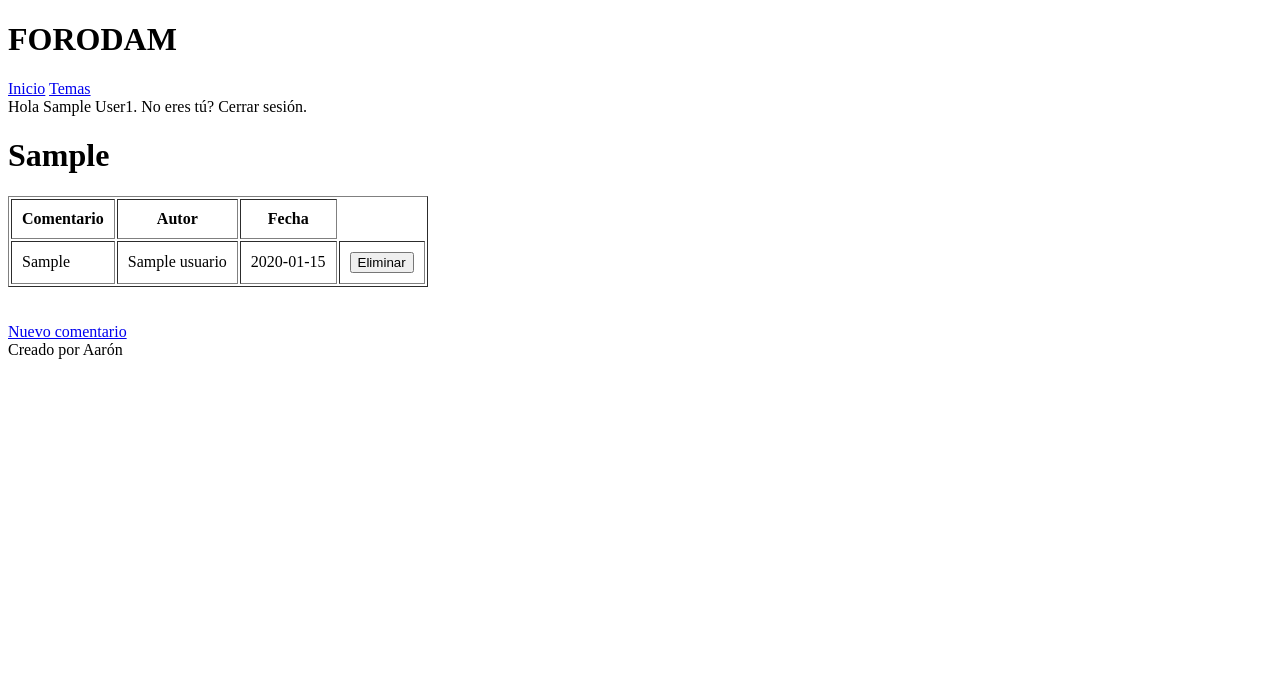
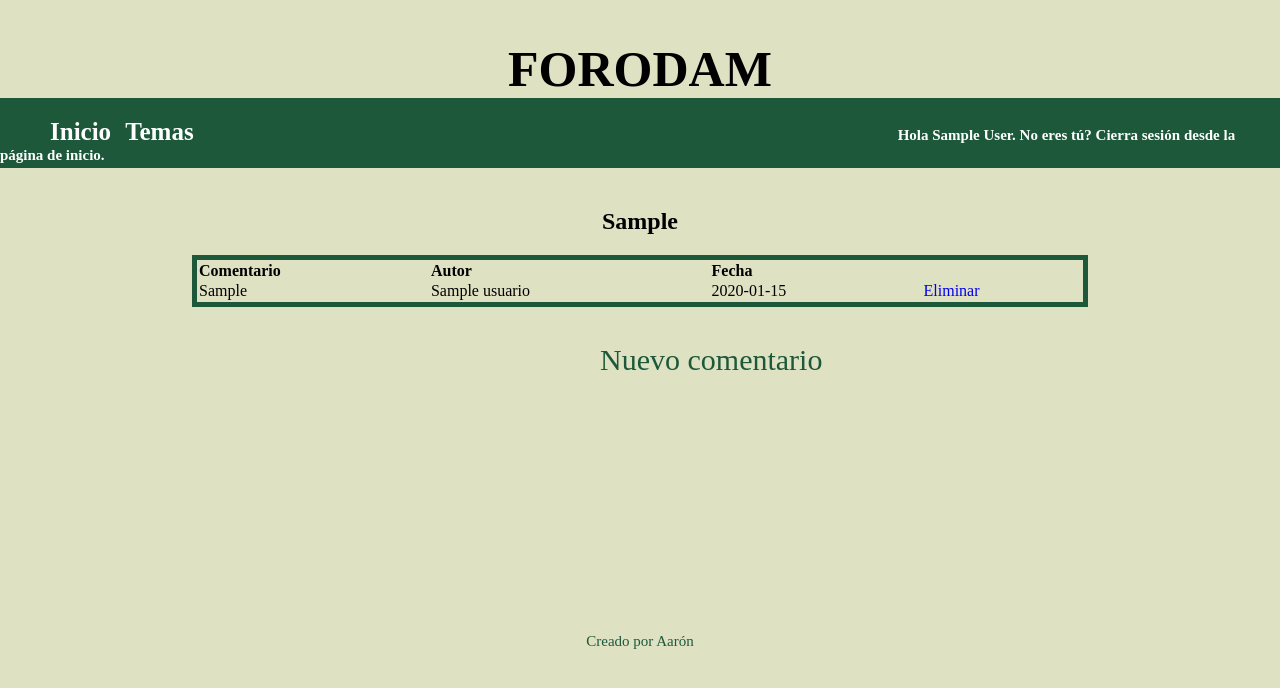
Before and after one commit to aaron0211/Actividad_Foro, a PHP site: the page made by AA_Aarón_Retavé/views/comentarios.php in a window 1280 px wide. Shown: the top 688 px of the page. Run offline with PHP 8.4, Linux system fonts and the light colour scheme; the visitor is signed in with stand-in values (Sample User, id 1); tables that the repository leaves empty hold one stand-in row (values such as "Sample post").

Commit message:
Eliminar comentario y tema añadido

```diff
--- /dev/null
+++ b/AA_Aarón_Retavé/css/style.css
@@ -0,0 +1,163 @@
+*{
+    padding:0;
+    margin: 0;
+    list-style: none;
+    text-decoration: none;
+    background: rgb(223,225,195);
+}
+#barra{
+    background: rgb(29, 88, 58);
+    height: 50px;
+    padding-top: 20px;
+}
+#menu{
+    font-size: 25px;
+    font-weight: bold;
+    color: white;
+    margin-left: 50px;
+    background: rgb(29, 88, 58);
+}
+#menu2{
+    font-size: 25px;
+    font-weight: bold;
+    color: white;
+    margin-left: 10px;
+    background: rgb(29, 88, 58);
+}
+
+#nombre{
+    text-align: right;
+    font-weight: bold;
+    color: white;
+    font-size: 15px;
+    margin-left: 700px;
+    background: rgb(29, 88, 58);
+}
+#enlace{
+    font-size: 15px;
+    font-weight: bold;
+    color: white;
+    background: rgb(29, 88, 58);
+}
+h1{
+    margin-top: 40px;
+    text-align: center;
+    font-size: 50px;
+}
+h2{
+    margin-top: 40px;
+    text-align: center;
+}
+table{
+    text-align: left;
+    border: 5px solid rgb(29, 88, 58);
+    width: 70%;
+    margin: auto;
+    margin-top: 20px;
+}
+.item{
+    font-size: 30px;
+    margin-left: 600px;
+}
+#footer{
+    text-align: center;
+    font-size: 15px;
+    color: rgb(29, 88, 58);
+    margin-top: 20%;
+}
+#cerrar{
+    margin-left: 45%;
+    text-align: center;
+    text-decoration: none;
+    font-weight: bold;
+    background-color: rgb(29, 88, 58);
+    color: white;
+    border:3px double white;
+    margin-top: 5px;
+    border-radius: 5px;
+    padding: 3px;
+}
+#cerrar:hover{
+     font-weight: bold;
+     background-color: white;
+     color: rgb(29, 88, 58);
+     border: 3px double rgb(29, 88, 58);
+ }
+#formulario{
+    display: inline-block;
+    text-align: center;
+    margin-left: 500px;
+}
+#comentario{
+    width: 400px;
+    height: 200px;
+    resize: none;
+}
+#coment{
+    text-align: center;
+    text-decoration: none;
+    font-weight: bold;
+    background-color: rgb(29, 88, 58);
+    color: white;
+    border:3px double white;
+    margin-top: 5px;
+    border-radius: 5px;
+    padding: 3px;
+}
+#coment:hover{
+    font-weight: bold;
+    background-color: white;
+    color: rgb(29, 88, 58);
+    border: 3px double rgb(29, 88, 58);
+}
+.campo{
+    margin-top: 20px;
+    font-size: 20px;
+    font-weight: bold;
+}
+#tema{
+    width: 400px;
+    height: 25px;
+}
+#descripcion{
+    width: 400px;
+    height: 50px;
+    resize: none;
+}
+.item{
+    color: rgb(29, 88, 58);
+}
+#submit{
+    text-align: center;
+    text-decoration: none;
+    font-weight: bold;
+    background-color: rgb(29, 88, 58);
+    color: white;
+    border:3px double white;
+    margin-top: 5px;
+    border-radius: 5px;
+    padding: 3px;
+}
+#submit:hover{
+    font-weight: bold;
+    background-color: white;
+    color: rgb(29, 88, 58);
+    border: 3px double rgb(29, 88, 58);
+}
+#link{
+    color: rgb(29,88,58);
+}
+#parrafo{
+    margin: auto;
+    width: 800px;
+}
+#formIndex{
+    display: inline-block;
+    text-align: center;
+    margin-left: 600px;
+}
+#formUsuario{
+    display: inline-block;
+    text-align: center;
+    margin-left: 600px;
+}
--- a/AA_Aarón_Retavé/model/TemaModel.php
+++ b/AA_Aarón_Retavé/model/TemaModel.php
@@ -49,7 +49,7 @@ class TemaModel{
         $this->tema_id = $id;
         try {
             $this->conexion->conectar();
-            $this->conexion->ejecutar("delete from tema where tema_id='$this->tema_id'");
+            $this->conexion->ejecutar("delete from temas where tema_id=$this->tema_id");
             $this->conexion->desconectar();
         } catch (PDOException $exception) {
             throw $exception;
--- a/AA_Aarón_Retavé/model/comentarioModel.php
+++ b/AA_Aarón_Retavé/model/comentarioModel.php
@@ -17,12 +17,10 @@ class comentarioModel{
      */
     public function __construct(){
         $this->conexion=new DB_Connection('mysql:host=localhost;dbname=foro','root','');
-        //$this->sesion = new Sesion();
     }
 
     public function nuevoComentario($comentario,$tema){
         if (isset($_SESSION['nombre'])){
-//            $this->usuario_id = $this->sesion->get('usuario_id');
             $this->usuario_id = $_SESSION['usuario_id'];
         }
         $this->tema = new TemaModel();
@@ -30,12 +28,10 @@ class comentarioModel{
         foreach ($resultado as $tema){
             $this->tema_id = $tema['tema_id'];
         }
-        $this->fecha = date("D M j G:i:s T Y");
-        //$this->fecha = '2020-12-02';
+        $this->fecha = date("Y-m-d");
         try {
             $this->conexion->conectar();
-            $this->conexion->ejecutar("insert into comentarios (comentario,tema_id,usuario_id,fecha) values ('$comentario','$this->tema_id','$this->usuario_id','$this->fecha'");
-//            $this->conexion->ejecutar("insert comentarios set comentario='$comentario',tema_id='$this->tema_id',usuario_id='$this->usuario_id',fecha='$this->fecha");
+            $this->conexion->ejecutar("insert into comentarios set comentario='$comentario',tema_id='$this->tema_id',usuario_id='$this->usuario_id',fecha='$this->fecha'");
             $this->conexion->desconectar();
         }catch (PDOException $exception){
             throw $exception;
--- a/AA_Aarón_Retavé/sesion.php
+++ b/AA_Aarón_Retavé/sesion.php
@@ -20,7 +20,7 @@ require_once ("model/DB_Connection.php");
         public function borrarSesion(){
             $_SESSION = array();
             session_destroy();
-            header("Location:../index.php");
+            header("Location:index.php");
         }
     }
 ?>
--- a/AA_Aarón_Retavé/views/comentarios.php
+++ b/AA_Aarón_Retavé/views/comentarios.php
@@ -1,10 +1,10 @@
 <?php
+ob_start();
 require_once ("../model/DB_Connection.php");
 require_once ("header.php");
 require_once ("../model/comentarioModel.php");
 try {
-    echo '<h1>'.$_GET['tema'].'</h1>';
-    $eliminar = new comentarioModel();
+    echo '<h2>'.$_GET['tema'].'</h2>';
     $conexion=new DB_Connection('mysql:host=localhost;dbname=foro','root','');
     $conexion->conectar();
     $resultado = $conexion->consultar('select t.tema, c.comentario, u.nombre, c.fecha, c.com_id, u.usuario_id from temas t, usuarios u, comentarios c where c.usuario_id=u.usuario_id and c.tema_id=t.tema_id and t.tema ="'.$_GET['tema'].'"');
@@ -14,17 +14,20 @@ try {
         echo "<h2>Este tema todavía no tiene ningún comentario, se tú el primero!</h2>";
         $tema = '';
     }else {
-        echo "<table border='1' cellpadding='10'>";
+        echo "<table cellpadding='10'>";
         echo "<tr><th>Comentario</th><th>Autor</th><th>Fecha</th>";
 
         foreach ($resultado as $comentario) {
             $tema = $comentario['tema'];
+            $id = $comentario['com_id'];
             echo "<tr>";
             echo '<td>' . $comentario['comentario'] . '</td>';
             echo '<td>' . $comentario['nombre'] . '</td>';
             echo '<td>' . $comentario['fecha'] . '</td>';
-            if ($_SESSION['usuario_id']==$comentario['usuario_id'] || $_SESSION['tipo']==1 || $_SESSION['tipo']==2) {
-                echo '<td><input type="submit" value="Eliminar" onclick="' . $eliminar->borrarComentario($comentario['com_id']) . '"/></td>';
+            if (isset($_SESSION['usuario_id'])) {
+                if ($_SESSION['usuario_id'] == $comentario['usuario_id'] || $_SESSION['tipo'] == 1 || $_SESSION['tipo'] == 2) {
+                    echo '<td><a href="eliminaComentario.php?id='.$id.'&tema='.$tema.'">Eliminar</a></td>';
+                }
             }
             echo "</tr>";
         }
@@ -35,6 +38,7 @@ try {
 }
 echo '<br>';
 echo '<br>';
-echo "<a class='item' href='nuevoComentario.php?tema=".$tema."'>Nuevo comentario</a>";
+echo "<a class='item' href='nuevoComentario.php?tema=".$_GET['tema']."'>Nuevo comentario</a>";
 require_once ("footer.php");
+ob_end_flush();
 ?>
--- a/AA_Aarón_Retavé/views/header.php
+++ b/AA_Aarón_Retavé/views/header.php
@@ -1,17 +1,3 @@
-<!DOCTYPE html>
-<html lang="es">
-<head>
-    <meta charset="UTF-8">
-    <title>Actividad de Aprendizaje</title>
-</head>
-<body>
-<h1>FORODAM</h1>
-    <div id="wrapper">
-        <div id="menu">
-            <a class="item" href="inicio.php">Inicio</a>
-            <a class="item" href="temas.php">Temas</a>
-
-            <div id="barra">
 <?php
 require_once ("../sesion.php");
 require_once ("../model/usuarioModel.php");
@@ -24,8 +10,17 @@
     $sesion->set('usuario_id',$user['usuario_id']);
     $sesion->set('tipo',$user['tipo']);
 }
-                $id = $sesion->get('usuario_id');
-                echo "<div id='barra'>Hola $nombre$id. No eres tú? Cerrar sesión.</div>";
-                ?>
+?><!DOCTYPE html>
+<html lang="es">
+<head>
+    <meta charset="UTF-8">
+    <link rel="StyleSheet" href="../css/style.css" type="text/css">
+    <title>Actividad de Aprendizaje</title>
+</head>
+<body>
+<h1>FORODAM</h1>
+    <div id="barra">
+        <a id="menu" href="inicio.php">Inicio</a>
+        <a id="menu2" href="temas.php">Temas</a>
+        <a id='nombre'>Hola <?php echo $nombre?>. No eres tú? Cierra sesión desde la página de <a id="enlace" href='inicio.php'> inicio.</a></a>
     </div>
-            <div id="contenedor">
```
Also changed, not shown: AA_Aarón_Retavé/index.php (+11 -7 lines), AA_Aarón_Retavé/views/eliminaComentario.php (added, +15 -0 lines), AA_Aarón_Retavé/views/eliminaTema.php (added, +15 -0 lines), AA_Aarón_Retavé/views/inicio.php (+24 -8 lines), AA_Aarón_Retavé/views/nuevoComentario.php (+10 -5 lines), AA_Aarón_Retavé/views/nuevoTema.php (+11 -6 lines), AA_Aarón_Retavé/views/nuevoUsuario.php (+8 -4 lines), AA_Aarón_Retavé/views/temas.php (+6 -3 lines). Lines whose indentation alone changed are shown as unchanged.
